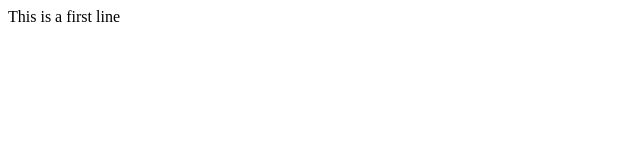
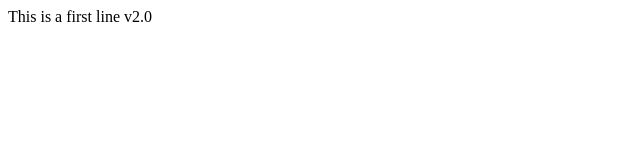
Before and after one commit to pallab96/Git-Learn, a plain HTML site: page index.html in a window 1280 px wide. Shown: the full height of the page, 0-640 px from the left. Drawn offline with Linux system fonts and the light colour scheme.

Commit message:
initial code

```diff
--- a/index.html
+++ b/index.html
@@ -7,7 +7,7 @@
 </head>
 <body>
     <div>
-        This is a first line
+        This is a first line v2.0
     </div>
 </body>
 </html>
```
